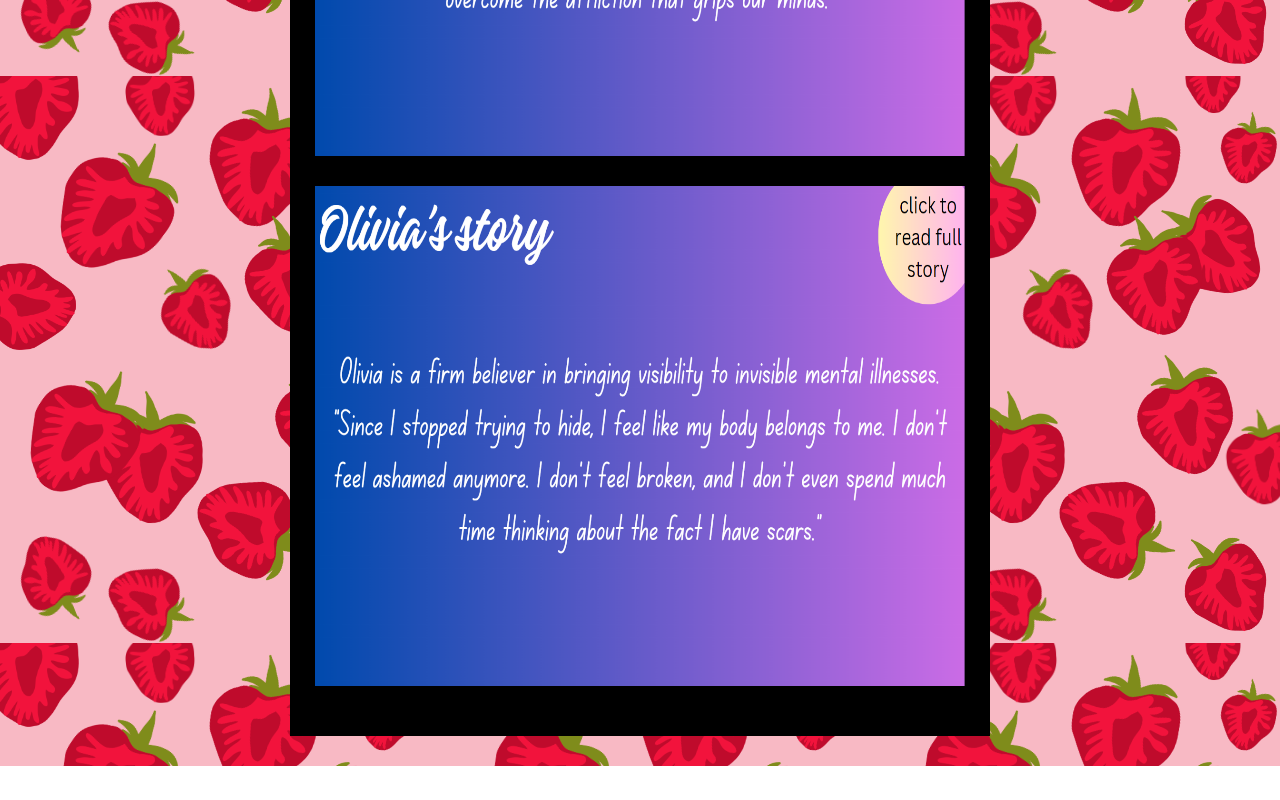
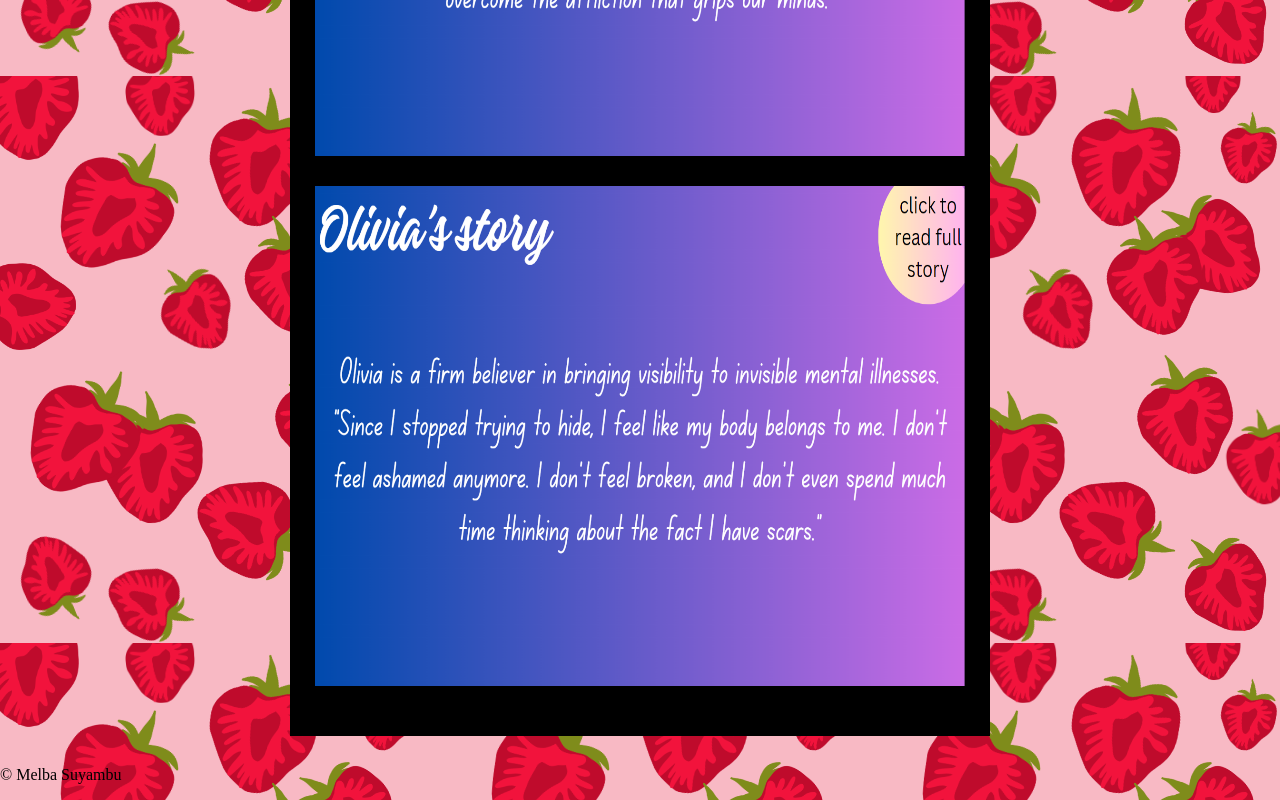
Before and after one commit to MelbaSuyambu/Beyond-the-Battle, a plain HTML site: page index.html in a window 1280 px wide. Shown: the part 2192-2992 px from the top of the page. Before the commit the page ends 2958 px from the top, so only its background shows below. Drawn offline with Linux system fonts and the light colour scheme.

Commit message:
Update index.html

```diff
--- a/index.html
+++ b/index.html
@@ -33,6 +33,6 @@
             </div>
         </div>
     </main>
-
+    <p>© Melba Suyambu</p>
 </body>
 </html>
```
